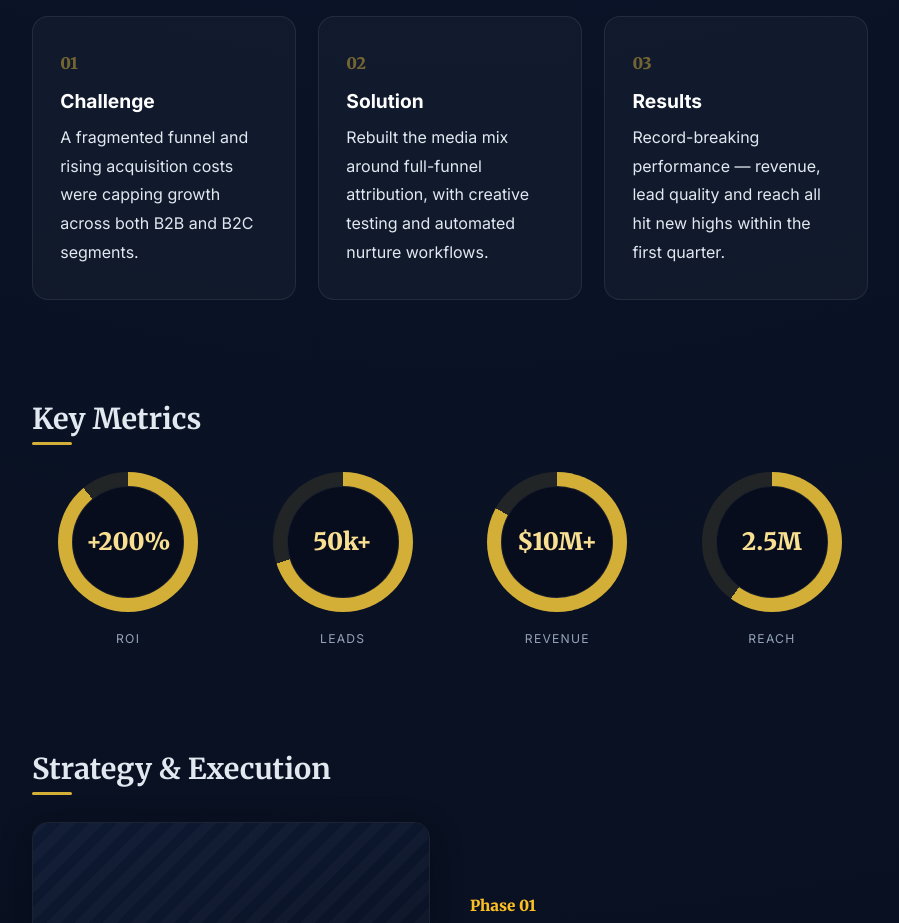
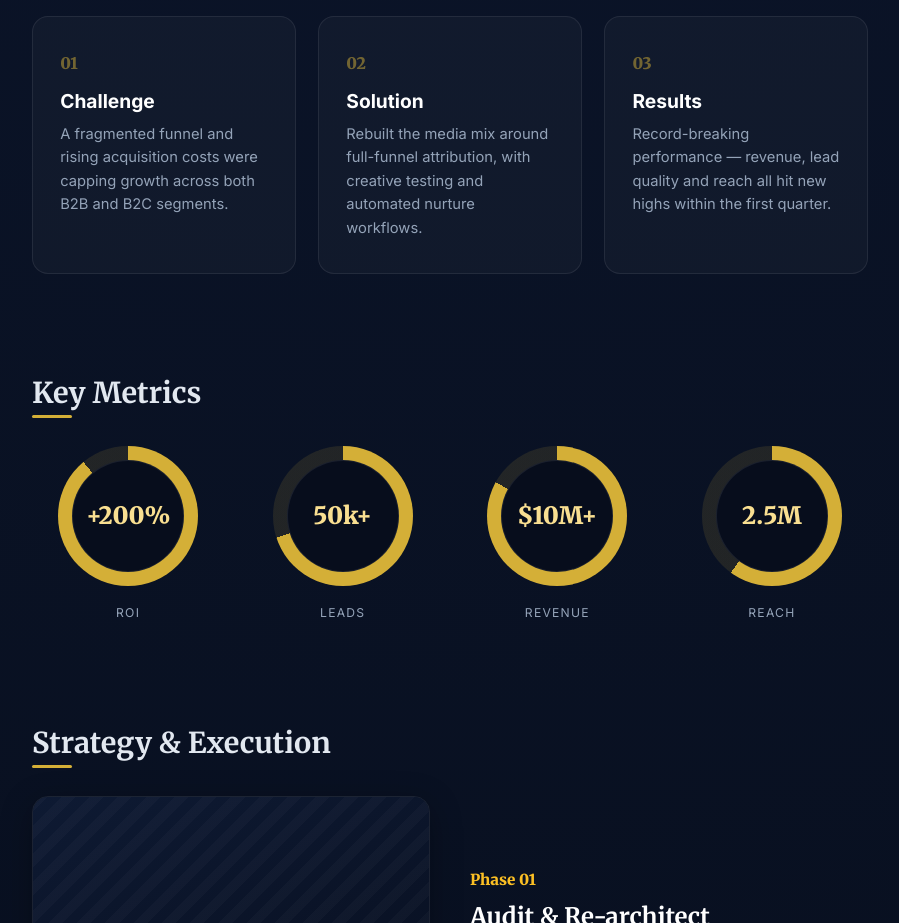
Before and after one commit to cuitrauviennen-arch/website-profile, a Next.js app in the folder frontend/: page /projects/app-launch-strategy in a window 1280 px wide. Shown: the part 1020-1943 px from the top of the page, without its empty margins (190-1089 px from the left). Built offline with nearby package versions, Linux system fonts and the light colour scheme; no server answers.

Commit message:
style: fix overview text color inconsistency and improve bold text contrast

```diff
--- a/frontend/src/app/projects/[slug]/projectDetail.css
+++ b/frontend/src/app/projects/[slug]/projectDetail.css
@@ -70,7 +70,17 @@
 .pd-ov-card:hover::before{transform:scaleX(1);}
 .pd-ov-card .pd-k{font-family:var(--font-serif);font-weight:900;color:rgba(212,175,55,.5);font-size:1rem;margin-bottom:.8rem;}
 .pd-ov-card h3{font-size:1.2rem;color:#fff;margin-bottom:.6rem;font-weight:700;}
-.pd-ov-card p{color:var(--text-secondary);font-size:.92rem;}
+.pd-ov-card p,
+.pd-ov-card > div:last-child {
+  color: var(--text-secondary);
+  font-size: .92rem;
+  line-height: 1.6;
+}
+.pd-ov-card strong,
+.pd-ov-card b {
+  color: #fff;
+  font-weight: 700;
+}
 
 /* metrics — progress rings */
 .pd-mx{display:grid;grid-template-columns:repeat(4,1fr);gap:1.4rem;}
```
